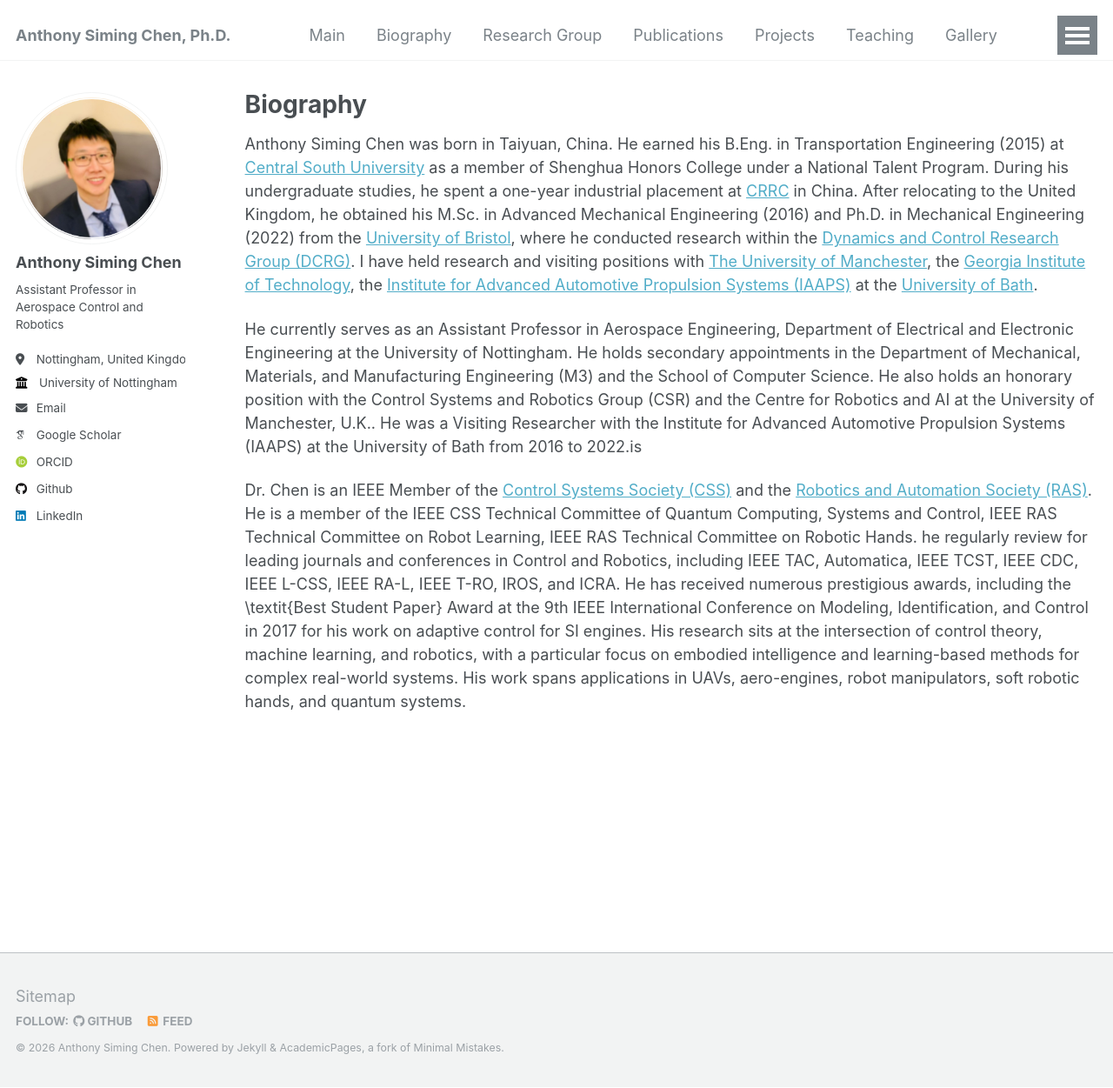
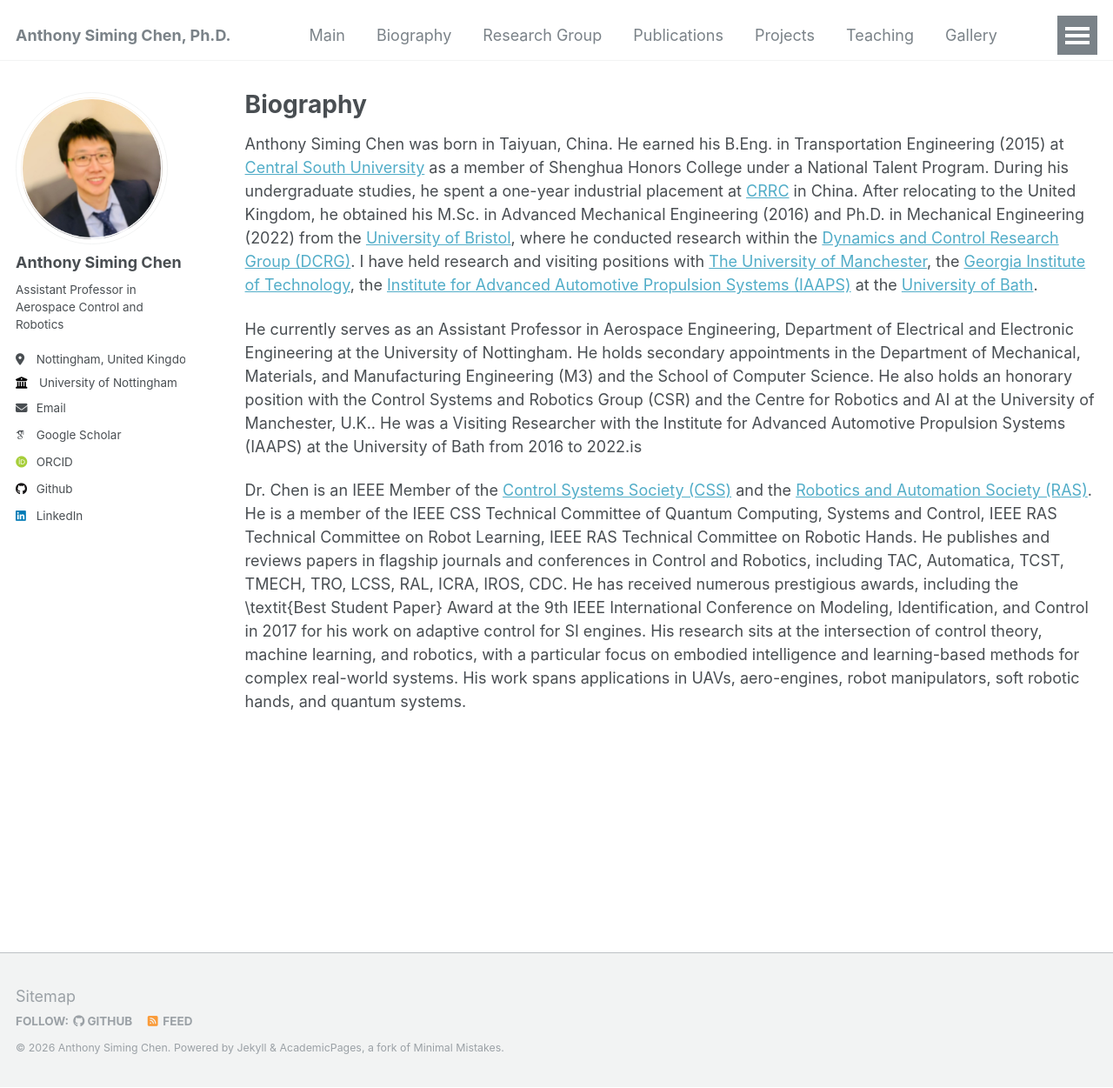
Before and after one commit to Anthony-S-Chen/Anthony-S-Chen.github.io, a Jekyll site: the page built from _pages/Biography.md, in a window 1280 px wide and 1251 px high. Shown: the whole window at 87% size. Built offline with Jekyll 4.4.1, drawn with Linux system fonts in a browser that asks for light colours; some web fonts are replaced.

Commit message:
Update Biography.md

```diff
--- a/_pages/Biography.md
+++ b/_pages/Biography.md
@@ -12,4 +12,4 @@ National Talent Program. During his undergraduate studies, he spent a one-year i
 
 He currently serves as an Assistant Professor in Aerospace Engineering, Department of Electrical and Electronic Engineering at the University of Nottingham. He holds secondary appointments in the Department of Mechanical, Materials, and Manufacturing Engineering (M3) and the School of Computer Science. He also holds an honorary position with the Control Systems and Robotics Group (CSR) and the Centre for Robotics and AI at the University of Manchester, U.K.. He was a Visiting Researcher with the Institute for Advanced Automotive Propulsion Systems (IAAPS) at the University of Bath from 2016 to 2022.is
 
-Dr. Chen is an IEEE Member of the [Control Systems Society (CSS)](https://www.ieeecss.org/) and the [Robotics and Automation Society (RAS)](https://www.ieee-ras.org/). He is a member of the IEEE CSS Technical Committee of Quantum Computing, Systems and Control, IEEE RAS Technical Committee on Robot Learning, IEEE RAS Technical Committee on Robotic Hands. he regularly review for leading journals and conferences in Control and Robotics, including IEEE TAC, Automatica, IEEE TCST, IEEE CDC, IEEE L-CSS, IEEE RA-L, IEEE T-RO, IROS, and ICRA. He has received numerous prestigious awards, including the \textit{Best Student Paper} Award at the 9th IEEE International Conference on Modeling, Identification, and Control in 2017 for his work on adaptive control for SI engines. His research sits at the intersection of control theory, machine learning, and robotics, with a particular focus on embodied intelligence and learning-based methods for complex real-world systems. His work spans applications in UAVs, aero-engines, robot manipulators, soft robotic hands, and quantum systems.
+Dr. Chen is an IEEE Member of the [Control Systems Society (CSS)](https://www.ieeecss.org/) and the [Robotics and Automation Society (RAS)](https://www.ieee-ras.org/). He is a member of the IEEE CSS Technical Committee of Quantum Computing, Systems and Control, IEEE RAS Technical Committee on Robot Learning, IEEE RAS Technical Committee on Robotic Hands. He publishes and reviews papers in flagship journals and conferences in Control and Robotics, including TAC, Automatica, TCST, TMECH, TRO, LCSS, RAL, ICRA, IROS, CDC. He has received numerous prestigious awards, including the \textit{Best Student Paper} Award at the 9th IEEE International Conference on Modeling, Identification, and Control in 2017 for his work on adaptive control for SI engines. His research sits at the intersection of control theory, machine learning, and robotics, with a particular focus on embodied intelligence and learning-based methods for complex real-world systems. His work spans applications in UAVs, aero-engines, robot manipulators, soft robotic hands, and quantum systems.
```
